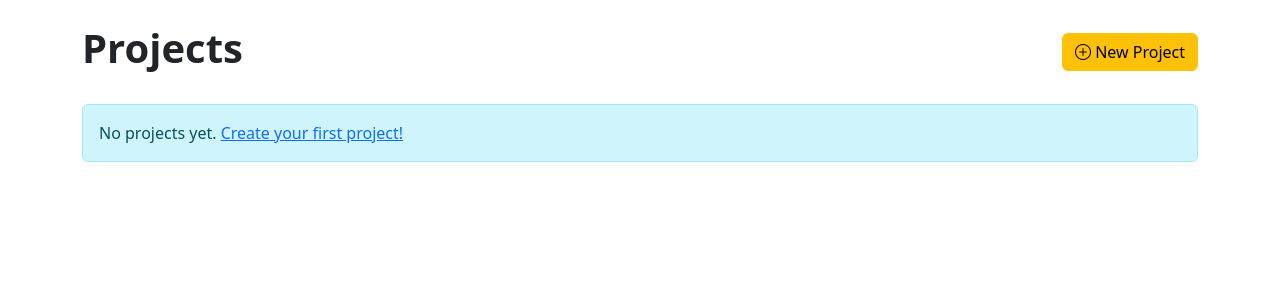
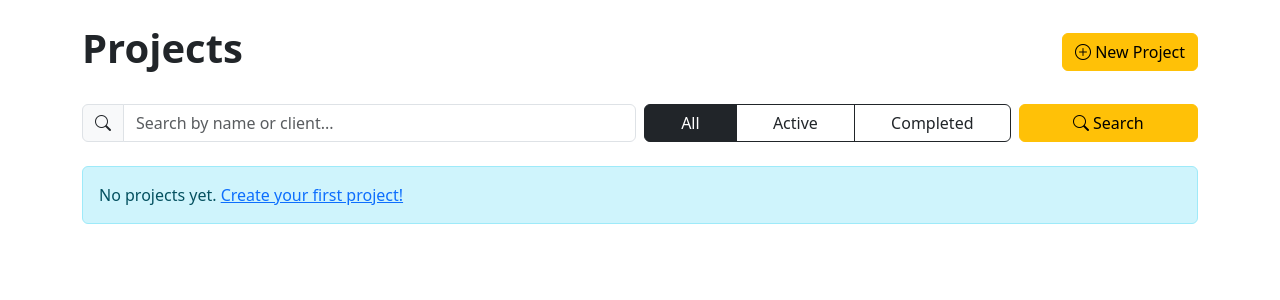
Before and after one commit to moisesvivass/construction-cost-tracker, a Flask app: page /projects in a window 1280 px wide. Shown: the part 56-356 px from the top of the page. Run offline with Flask 3, Linux system fonts and the light colour scheme; the visitor is signed in with stand-in values (Sample User, id 1); data that the repository does not hold is empty; some libraries are stand-ins or nearby versions.

Commit message:
feat: add search and filter to projects page

```diff
--- a/app/routes.py
+++ b/app/routes.py
@@ -96,8 +96,26 @@ def index():
 @main.route("/projects")
 @login_required
 def projects():
-    all_projects = Project.query.filter_by(user_id=current_user.id).all()
-    return render_template("projects.html", projects=all_projects)
+    search = request.args.get("search", "").strip()
+    status = request.args.get("status", "all")
+
+    query = Project.query.filter_by(user_id=current_user.id)
+
+    if search:
+        query = query.filter(
+            db.or_(
+                Project.name.ilike(f"%{search}%"),
+                Project.client.ilike(f"%{search}%")
+            )
+        )
+
+    if status != "all":
+        query = query.filter_by(status=status)
+
+    all_projects = query.all()
+
+    return render_template("projects.html", projects=all_projects,
+                           search=search, status=status)
 
 
 @main.route("/projects/new", methods=["GET", "POST"])
--- a/app/templates/projects.html
+++ b/app/templates/projects.html
@@ -22,6 +22,35 @@
         <i class="bi bi-plus-circle"></i> New Project
     </a>
 </div>
+
+<!-- Search & Filter -->
+<form method="GET" action="{{ url_for('main.projects') }}" class="mb-4">
+    <div class="row g-2 align-items-center">
+        <div class="col-md-6">
+            <div class="input-group">
+                <span class="input-group-text"><i class="bi bi-search"></i></span>
+                <input type="text" name="search" class="form-control"
+                       placeholder="Search by name or client..."
+                       value="{{ search }}">
+            </div>
+        </div>
+        <div class="col-md-4">
+            <div class="btn-group w-100" role="group">
+                <a href="{{ url_for('main.projects', search=search, status='all') }}"
+                   class="btn {{ 'btn-dark' if status == 'all' else 'btn-outline-dark' }}">All</a>
+                <a href="{{ url_for('main.projects', search=search, status='active') }}"
+                   class="btn {{ 'btn-dark' if status == 'active' else 'btn-outline-dark' }}">Active</a>
+                <a href="{{ url_for('main.projects', search=search, status='completed') }}"
+                   class="btn {{ 'btn-dark' if status == 'completed' else 'btn-outline-dark' }}">Completed</a>
+            </div>
+        </div>
+        <div class="col-md-2">
+            <button type="submit" class="btn btn-warning w-100">
+                <i class="bi bi-search"></i> Search
+            </button>
+        </div>
+    </div>
+</form>
 
 {% if projects %}
 <div class="row">
```
